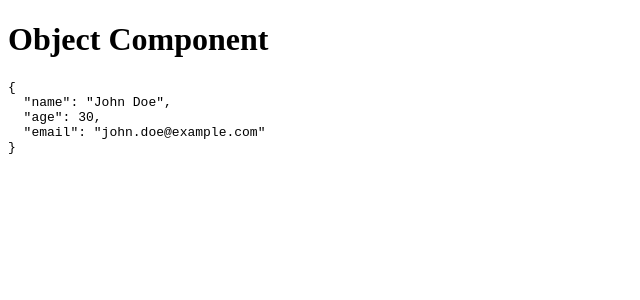
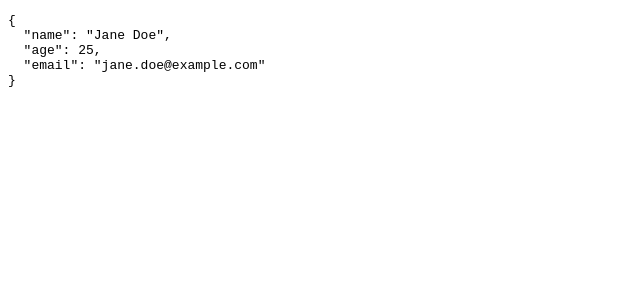
Before and after one commit to abyssiniatech/react-vite-project, a React (Vite) app: page / in a window 1280 px wide. Shown: the top 300 px of the page, without its empty margins (0-640 px from the left). Built offline with nearby package versions, Linux system fonts and the light colour scheme.

Commit message:
method two typecript in ts

```diff
--- a/src/App.tsx
+++ b/src/App.tsx
@@ -1,8 +1,9 @@
-import Object from "./Components/Object"
+import Object2 from "./Components/Object2"
+
 
 const App = () => {
   return (
-     <Object />
+      <Object2 />
   )
 }
 export default App
--- /dev/null
+++ b/src/Components/Object2.tsx
@@ -0,0 +1,22 @@
+// type student information
+type Student = {
+    name: string;
+    age: number;
+    email: string;
+}
+
+const Object2 = () => {
+  const student: Student = {
+    name: "Jane Doe",
+    age: 25,
+    email: "jane.doe@example.com"
+  };
+
+  return (
+    <div>
+          <pre>{JSON.stringify(student, null, 2)}</pre>
+    </div>
+  )
+}
+
+export default Object2
```
